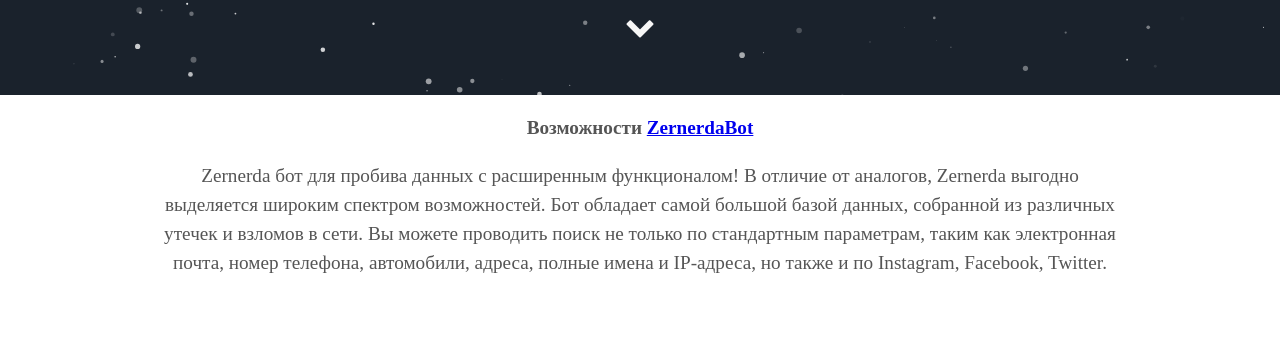
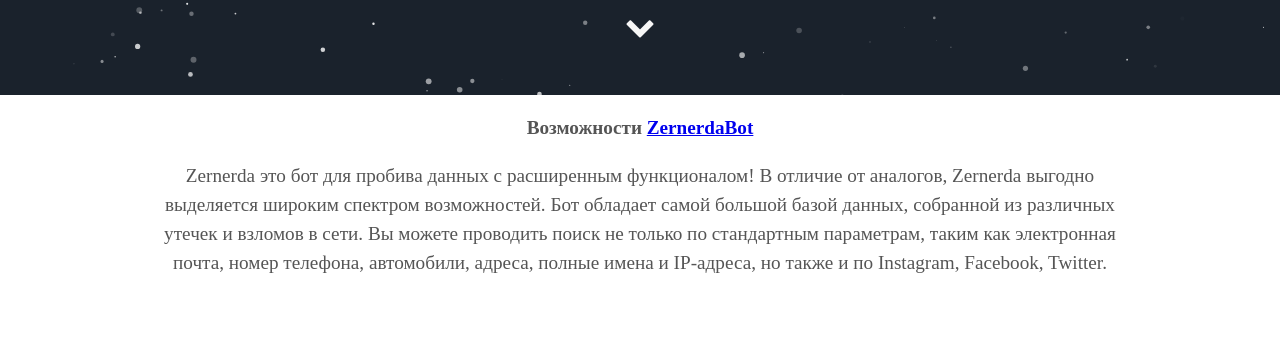
Before and after one commit to ZernerdaBot/ZernerdaBot.github.io, a Jekyll site: the page built from index.html, in a window 1280 px wide. Shown: the part 805-1163 px from the top of the page. Built offline with Jekyll 4.4.1, drawn with Linux system fonts in a browser that asks for light colours; some web fonts are replaced.

Commit message:
Update _config.yml

```diff
--- a/_config.yml
+++ b/_config.yml
@@ -6,7 +6,7 @@ description: Внушительный набор функционала для "
 
 # User settings
 username: Zernerda Bot
-user_description: Zernerda бот для пробива данных с расширенным функционалом! В отличие от аналогов, Zernerda выгодно выделяется широким спектром возможностей. Бот обладает самой большой базой данных, собранной из различных утечек и взломов в сети. Вы можете проводить поиск не только по стандартным параметрам, таким как электронная почта, номер телефона, автомобили, адреса, полные имена и IP-адреса, но также и по Instagram, Facebook, Twitter.
+user_description: Zernerda это бот для пробива данных с расширенным функционалом! В отличие от аналогов, Zernerda выгодно выделяется широким спектром возможностей. Бот обладает самой большой базой данных, собранной из различных утечек и взломов в сети. Вы можете проводить поиск не только по стандартным параметрам, таким как электронная почта, номер телефона, автомобили, адреса, полные имена и IP-адреса, но также и по Instagram, Facebook, Twitter.
 user_title: Уникальные возможности в пробива!
 # email: Zernerda@gmail.com
 # twitter_username: lorem_ipsum
```
